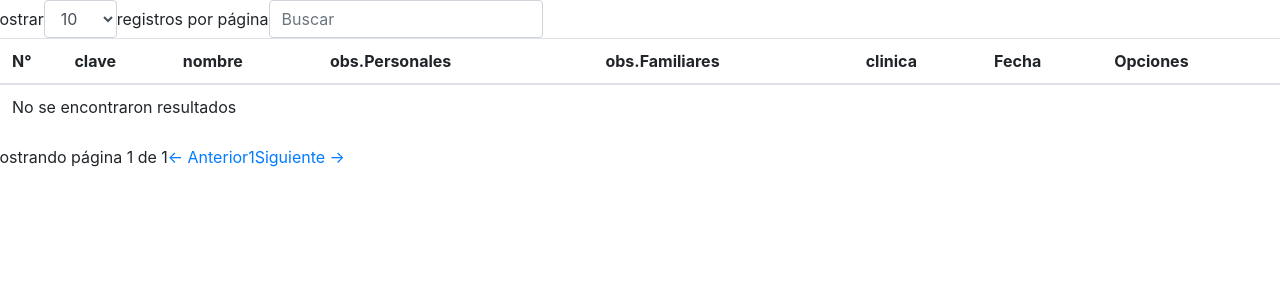
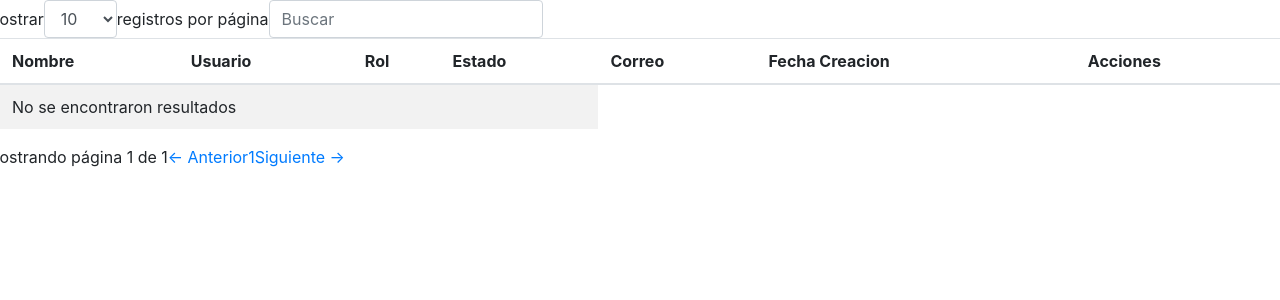
Before and after one commit to IzaguirreLpz/tw, a PHP site: page /bernardo/ajax/buscar_historial.php in a window 1280 px wide. Shown: the top 300 px of the page. Run offline with PHP 8.4, Linux system fonts and the light colour scheme; the visitor is signed in with stand-in values (Sample User, id 1); data that the repository does not hold is empty; some libraries are stand-ins or nearby versions.

Commit message:
espacio login

```diff
--- a/ajax/buscar_historial.php
+++ b/ajax/buscar_historial.php
@@ -10,7 +10,7 @@ session_start();
 
 	$rol = $_SESSION['id_rol'];
 $idUsuario = $_SESSION['id_usuario'];
-$clinica= $_SESSION['clinica'];
+
 
 ?>
        <link href="css1/bootstrap.min.css" rel="stylesheet">
@@ -22,20 +22,18 @@ $clinica= $_SESSION['clinica'];
 
 
 
-        <div class="dataTables_length" id="tableListar_length">
-      <table class="table" id="tableListar">
-        <thead>
-          <tr class="info">
+        <div class="table-responsive" id="tableListar_length">
+      <table class="table table-striped b-t b-light" id="tableListar">
+      <thead>
+          <tr class="success">
 
-             <th>N°</th>
-             <th>clave</th>
-             <th>nombre </th>
-
-              <th>obs.Personales</th>
-             <th>obs.Familiares</th>
-              <th>clinica</th>
-              <th>Fecha</th>
-            <th> Opciones</th>
+            <th>Nombre</th>
+            <th>Usuario</th>
+            <th>Rol</th>
+            <th>Estado</th>
+            <th>Correo</th>
+            <th>Fecha Creacion</th>
+            <th>Acciones</th>
           </tr>
         </thead>
         <tbody>
@@ -45,23 +43,14 @@ $clinica= $_SESSION['clinica'];
 
 
 
-			if ($rol !=1){
-         $clinica_b="where enc_id_clinica=$clinica ";
-
-     }else{
-    $clinica_b="";
 
 
 
-     }
-
-
-			 $sql =  "SELECT * from siec_encabezado_antecedentes inner join siec_empleados on siec_empleados.emp_id_empleado=siec_encabezado_antecedentes.enc_id_empleado inner JOIN siec_usuarios on siec_usuarios.usu_id_usuario=siec_encabezado_antecedentes.enc_id_usuario inner JOIN siec_clinicas on siec_clinicas.cli_id_clinica=siec_encabezado_antecedentes.enc_id_clinica  $clinica_b";
-
+      $sql = "SELECT * FROM tbl_usuario inner join tbl_roles on tbl_usuario.id_rol = tbl_roles.id_rol order by id_usuario ASC";
 			$query = mysqli_query($mysqli, $sql);
 
 
-			$count_query   = mysqli_query($mysqli, "SELECT count(*) AS numrows FROM siec_encabezado_antecedentes  ");
+			$count_query   = mysqli_query($mysqli, "SELECT count(*) AS numrows FROM tbl_usuario");
 		$row1= mysqli_fetch_array($count_query);
 
 			$numrows = $row1['numrows'];
@@ -71,28 +60,28 @@ $clinica= $_SESSION['clinica'];
 
         while ($row=mysqli_fetch_array($query)){
 
-
-            $id=$row['enc_id_encabezado_ant'];
-            $clave=$row['enc_clave_empleado'];
-            $nom_emp=$row['emp_nombre'];
-            $perso=$row['enc_obse_personales'];
-            $familiares=$row['enc_obse_familiares'];
-            $clinica=$row['cli_nombre'];
-			$fecha_creacion=$row['enc_fecha_creacion'];
-		   $fecha_creacion=date('d/m/Y', strtotime($fecha_creacion));
-
+           $id_usuario=$row['id_usuario'];
+			               $nombre=$row['nombre_usuario'];
+						$usuario=$row['usuario'];
+			            $id_rol=$row['id_rol'];
+						$rol=$row['rol'];
+				        $correo=$row['correo_electronico'];
+			            $estado=$row['estado_usuario'];
+			            $correo=$row['correo_electronico'];
+                        $fecha=$row['fecha_creacion'];
+                        $fecha= date('d/m/Y', strtotime($fecha));
           ?>
 
 
               <tr>
 
-            <td><?php echo $id; ?></td>
-                  <td><?php echo $clave; ?></td>
-                <td><?php echo $nom_emp;?></td>
-                  <td><?php echo $perso;?></td>
-                  <td><?php echo $familiares;?></td>
-                <td><?php echo $clinica;?></td>
-                  <td><?php echo $fecha_creacion;?></td>
+
+              <td><?php echo $nombre ?></td>
+                <td><?php echo $usuario;?></td>
+                <td><?php echo $rol;?></td>
+                 <td><?php echo $estado;?></td>
+                  <td><?php echo $correo;?></td>
+                  <td><?php echo $fecha;?></td>
                 <td>
 
 
--- a/index.php
+++ b/index.php
@@ -67,7 +67,7 @@ if (isset($_SESSION['id_usuario'])) {
 	</style>
 
 	<body>
-		<img style="margin-top:10%" src="images\tecniwahs_logo.png" alt="tecniwash logo" srcset="">
+		<img style="margin-top:5%" src="images\tecniwahs_logo.png" alt="tecniwash logo" srcset="">
 		<!--TECNIWASH<div class="signin-form">-->
 
 		<div class="w3ls-login">
```
Also changed, not shown: usuarios.php (+30 -1 lines).
